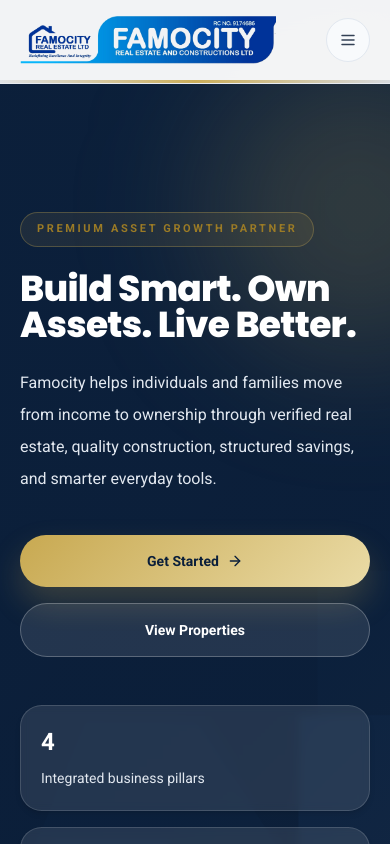
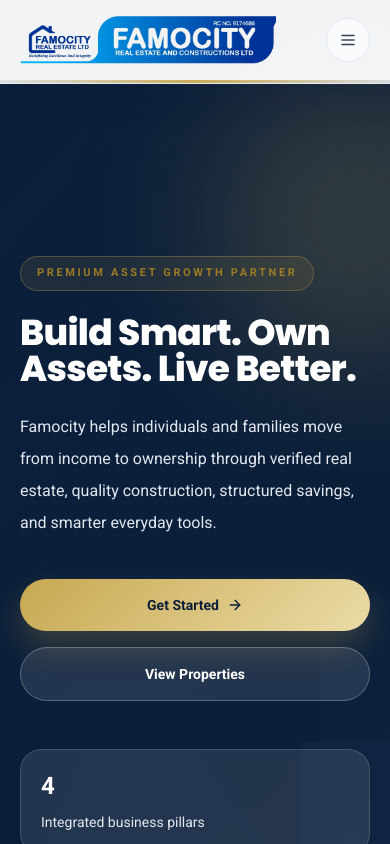
Before and after one commit to Greenelray/famocitygroup-website, a Next.js app: page / in a window 390 px wide. Shown: the top 844 px of the page. Built offline with nearby package versions, Linux system fonts and the light colour scheme.

Commit message:
Pin navigation bar on scroll

```diff
--- a/app/globals.css
+++ b/app/globals.css
@@ -23,6 +23,7 @@
 
 html {
   scroll-behavior: smooth;
+  scroll-padding-top: 7.5rem;
 }
 
 body {
--- a/app/page.tsx
+++ b/app/page.tsx
@@ -118,7 +118,7 @@
     <main className="relative overflow-x-hidden bg-white">
       <Navbar />
 
-      <section id="home" className="relative -mt-24 overflow-hidden pb-20 pt-32 sm:pb-24">
+      <section id="home" className="relative overflow-hidden pb-20 pt-40 sm:pb-24 sm:pt-44">
         <div className="absolute inset-0">
           <Image
             src="/hero-real-estate.svg"
--- a/components/navbar.tsx
+++ b/components/navbar.tsx
@@ -32,7 +32,7 @@
   }, []);
 
   return (
-    <header className="sticky top-0 z-50 border-b border-slate-200/70 bg-white/95 backdrop-blur-xl">
+    <header className="fixed inset-x-0 top-0 z-50 border-b border-slate-200/70 bg-white/95 shadow-[0_12px_36px_rgba(11,31,58,0.08)] backdrop-blur-xl">
       <motion.div
         animate={{
           paddingTop: scrolled ? "0.75rem" : "1rem",
```
